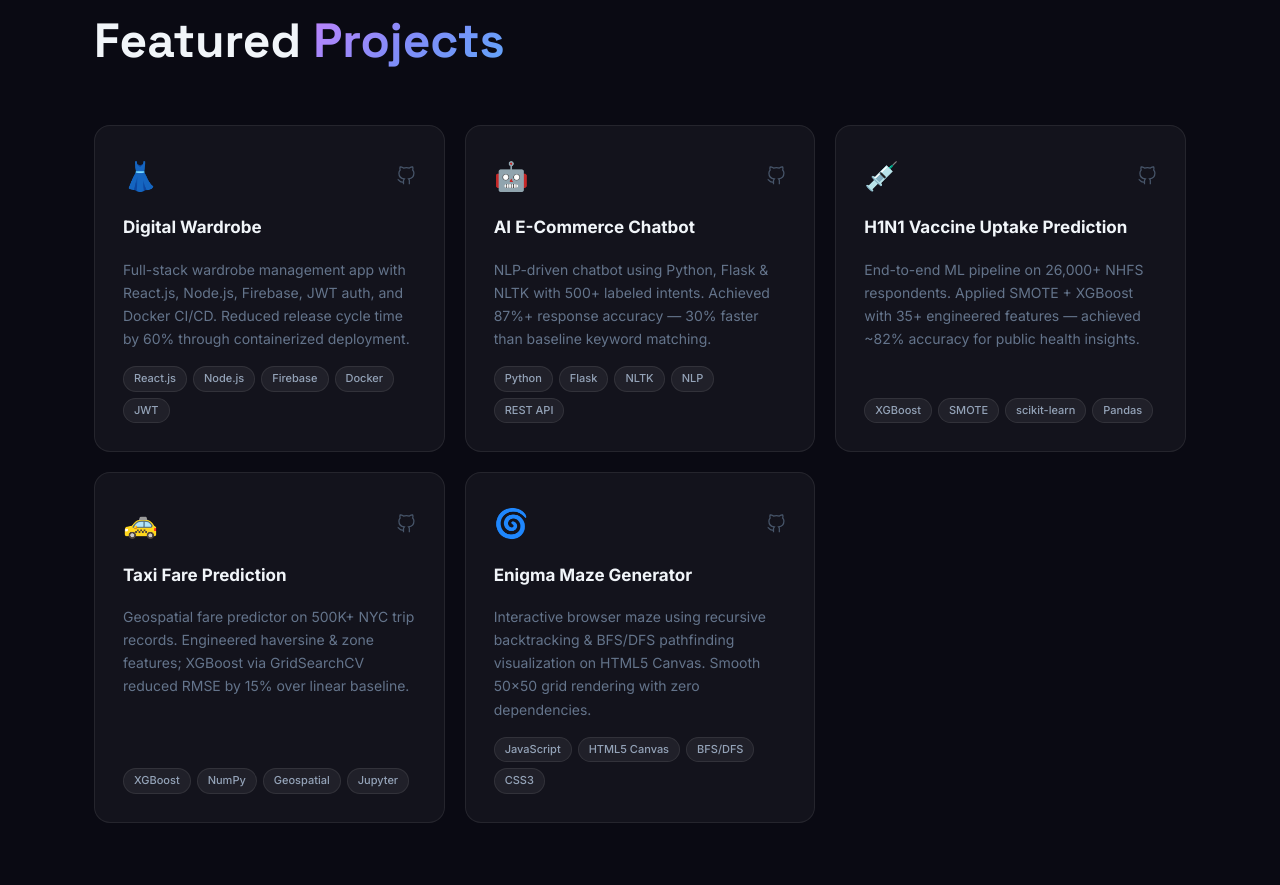
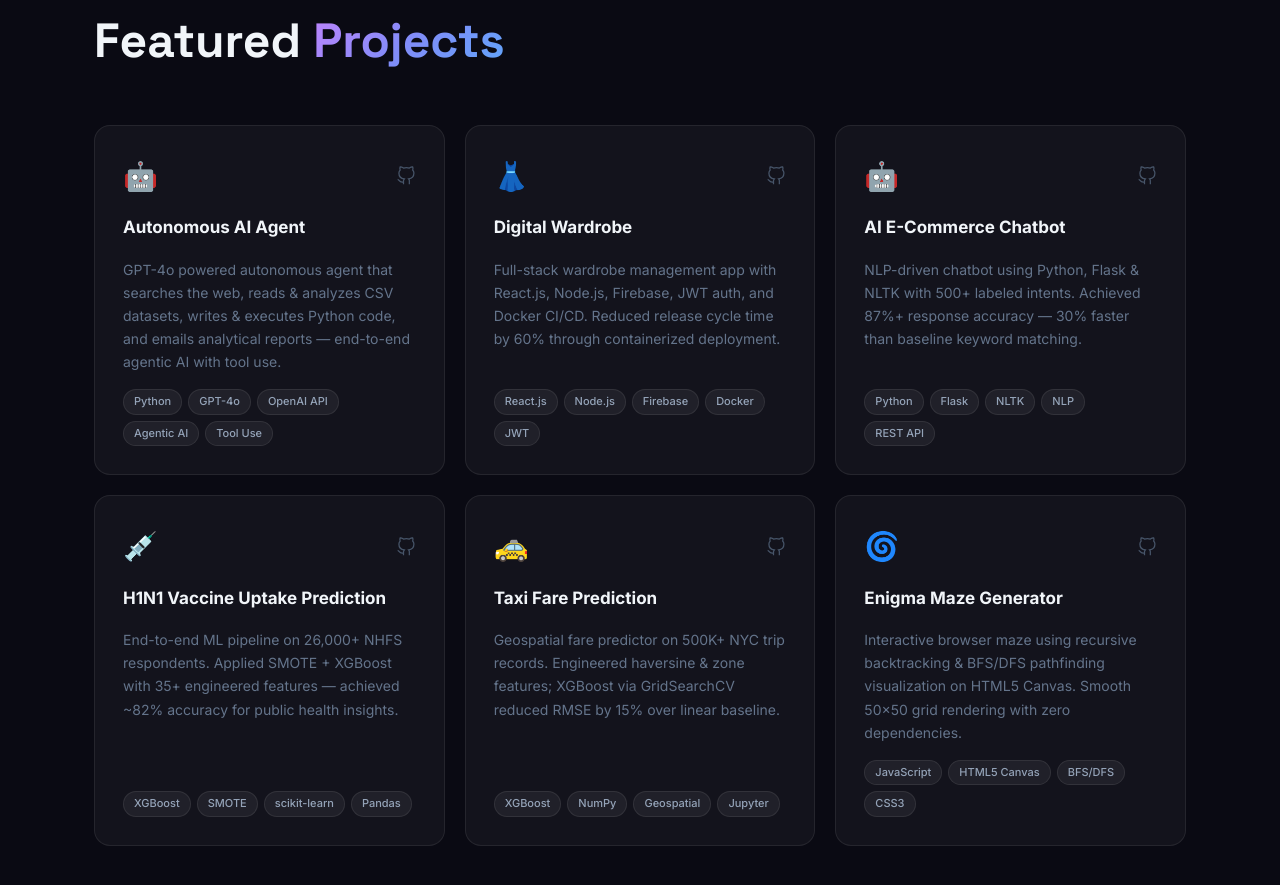
Before and after one commit to Nishithapujala/Nishithapujala.github.io, a plain HTML site: page index.html in a window 1280 px wide. Shown: the part 4112-4997 px from the top of the page. Drawn offline with Linux system fonts and the light colour scheme.

Commit message:
Add Autonomous AI Agent project

```diff
--- a/index.html
+++ b/index.html
@@ -809,6 +809,22 @@ img { max-width: 100%; }
 
         <div class="project-card reveal">
           <div class="project-top">
+            <div class="project-icon">🤖</div>
+            <div class="project-links">
+              <a href="https://github.com/Nishithapujala/AI-Agent-Project-" target="_blank" aria-label="GitHub">
+                <svg viewBox="0 0 24 24" fill="currentColor"><path d="M9 19c-5 1.5-5-2.5-7-3m14 6v-3.87a3.37 3.37 0 0 0-.94-2.61c3.14-.35 6.44-1.54 6.44-7A5.44 5.44 0 0 0 20 4.77 5.07 5.07 0 0 0 19.91 1S18.73.65 16 2.48a13.38 13.38 0 0 0-7 0C6.27.65 5.09 1 5.09 1A5.07 5.07 0 0 0 5 4.77a5.44 5.44 0 0 0-1.5 3.78c0 5.42 3.3 6.61 6.44 7A3.37 3.37 0 0 0 9 18.13V22"/></svg>
+              </a>
+            </div>
+          </div>
+          <h3 class="project-title">Autonomous AI Agent</h3>
+          <p class="project-desc">GPT-4o powered autonomous agent that searches the web, reads & analyzes CSV datasets, writes & executes Python code, and emails analytical reports — end-to-end agentic AI with tool use.</p>
+          <div class="project-tags">
+            <span class="tag tag-sm">Python</span><span class="tag tag-sm">GPT-4o</span><span class="tag tag-sm">OpenAI API</span><span class="tag tag-sm">Agentic AI</span><span class="tag tag-sm">Tool Use</span>
+          </div>
+        </div>
+
+        <div class="project-card reveal">
+          <div class="project-top">
             <div class="project-icon">👗</div>
             <div class="project-links">
               <a href="https://github.com/Nishithapujala/Digital-Wadrobe" target="_blank" aria-label="GitHub">
```
